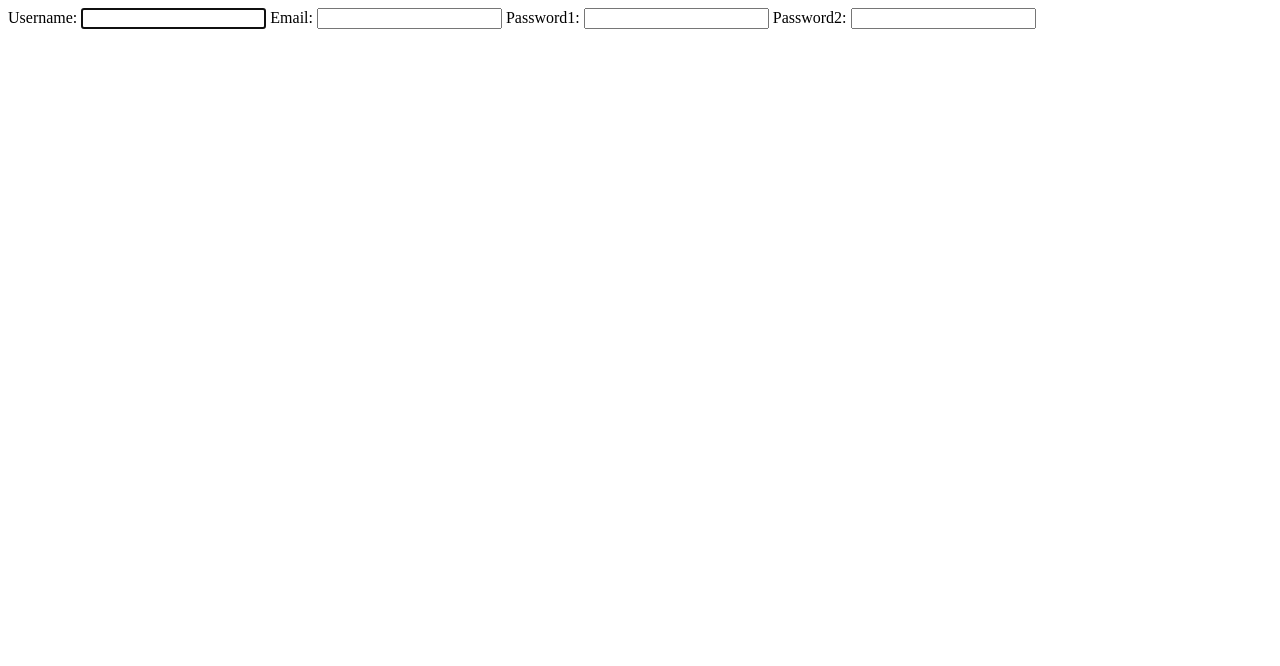
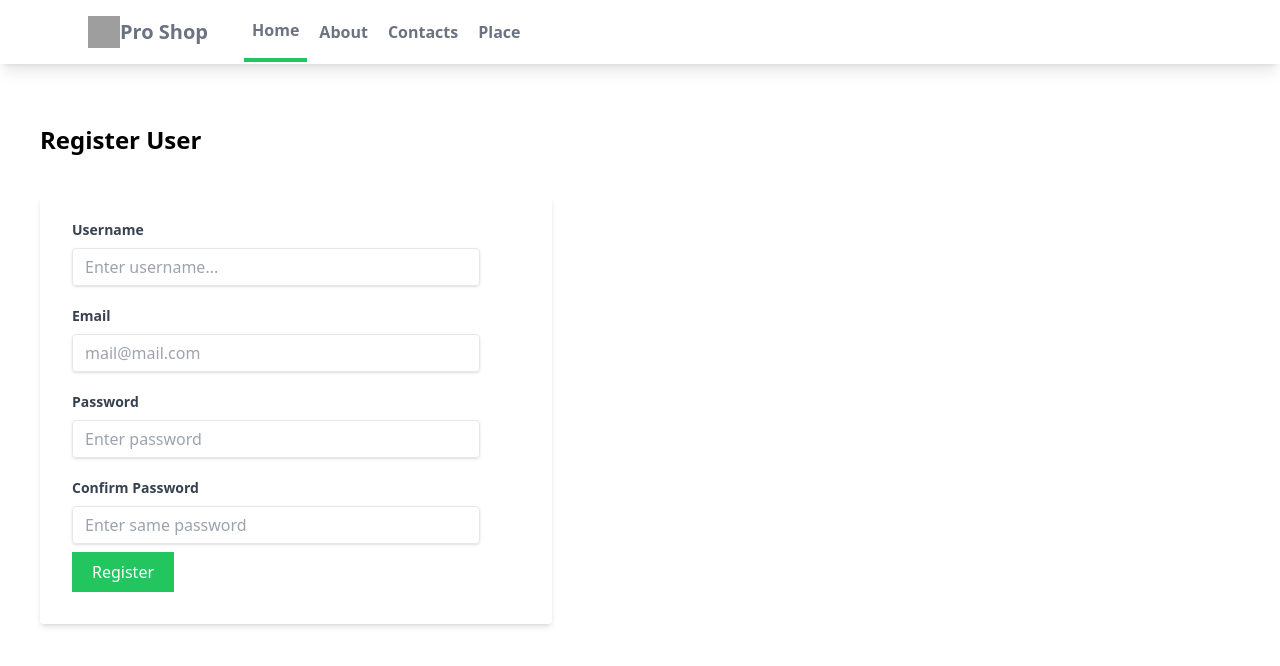
Before and after one commit to Lertss/DjangoStore, a Django app: page /users/register/ in a window 1280 px wide. Shown: the top 666 px of the page. Run offline with Django 4.2, Linux system fonts and the light colour scheme; grey boxes are pictures that could not be loaded.

Commit message:
styled form registration

```diff
--- a/myapp/static/myapp/styles.css
+++ b/myapp/static/myapp/styles.css
@@ -522,6 +522,40 @@ video {
   --tw-backdrop-sepia:  ;
 }
 
+.container {
+  width: 100%;
+}
+
+@media (min-width: 640px) {
+  .container {
+    max-width: 640px;
+  }
+}
+
+@media (min-width: 768px) {
+  .container {
+    max-width: 768px;
+  }
+}
+
+@media (min-width: 1024px) {
+  .container {
+    max-width: 1024px;
+  }
+}
+
+@media (min-width: 1280px) {
+  .container {
+    max-width: 1280px;
+  }
+}
+
+@media (min-width: 1536px) {
+  .container {
+    max-width: 1536px;
+  }
+}
+
 .static {
   position: static;
 }
@@ -613,6 +647,10 @@ video {
 
 .w-2\/3 {
   width: 66.666667%;
+}
+
+.w-2\/5 {
+  width: 40%;
 }
 
 .w-20 {
@@ -771,6 +809,11 @@ video {
   padding-bottom: 1rem;
 }
 
+.py-5 {
+  padding-top: 1.25rem;
+  padding-bottom: 1.25rem;
+}
+
 .py-8 {
   padding-top: 2rem;
   padding-bottom: 2rem;
@@ -819,6 +862,10 @@ video {
 
 .font-semibold {
   font-weight: 600;
+}
+
+.leading-tight {
+  line-height: 1.25;
 }
 
 .text-gray-500 {
@@ -872,6 +919,11 @@ video {
   --tw-shadow: 0 4px 6px -1px rgb(0 0 0 / 0.1), 0 2px 4px -2px rgb(0 0 0 / 0.1);
   --tw-shadow-colored: 0 4px 6px -1px var(--tw-shadow-color), 0 2px 4px -2px var(--tw-shadow-color);
   box-shadow: var(--tw-ring-offset-shadow, 0 0 #0000), var(--tw-ring-shadow, 0 0 #0000), var(--tw-shadow);
+}
+
+.focus\:outline-none:focus {
+  outline: 2px solid transparent;
+  outline-offset: 2px;
 }
 
 @media (min-width: 640px) {
--- a/tailwind.config.js
+++ b/tailwind.config.js
@@ -1,6 +1,6 @@
 /** @type {import('tailwindcss').Config} */
 module.exports = {
-  content: ["./myapp/**/*.{html,js}"],
+  content: ["./myapp/**/*.{html,js}", "./users/**/*.{html,js}",],
   theme: {
     extend: {},
   },
--- a/users/forms.py
+++ b/users/forms.py
@@ -4,10 +4,30 @@ from django import forms
 
 
 class NewUserForm(UserCreationForm):
-    email = forms.EmailField(required=True)
-    username = forms.CharField(required=True)
-    password1 = forms.CharField(required=True)
-    password2 = forms.CharField(required=True)
+    email = forms.EmailField(
+        required=True,
+        widget=forms.EmailInput(
+            attrs={"class": "focus:outline-none", "placeholder": "mail@mail.com"}
+        ),
+    )
+    username = forms.CharField(
+        required=True,
+        widget=forms.TextInput(
+            attrs={"class": "focus:outline-none", "placeholder": "Enter username..."}
+        ),
+    )
+    password1 = forms.CharField(
+        required=True,
+        widget=forms.PasswordInput(
+            attrs={"class": "focus:outline-none", "placeholder": "Enter password"}
+        ),
+    )
+    password2 = forms.CharField(
+        required=True,
+        widget=forms.PasswordInput(
+            attrs={"class": "focus:outline-none", "placeholder": "Enter same password"}
+        ),
+    )
 
     class Meta:
         model = User
--- a/users/templates/users/register.html
+++ b/users/templates/users/register.html
@@ -1 +1,22 @@
-{{ form }}
+{% extends "myapp/base.html" %}
+
+{% block content %}
+
+    <div class="container py-5">
+        <h1 class="text-2xl m-10 font-bold">Register User</h1>
+        <form class="w-2/5 bg-white-700 shadow-md m-10 rounded px-8 pt-6 pb-8 mb-4" method="post">
+            <div class="mb-2">
+                <label class="block text-gray-700 text-sm font-bold mb-2">Username</label>
+                <p class="shadow appearance-none border rounded py-2 px-3 mr-10 text-gray-700 leading-tight">{{form.username}}</p>
+                <label class="block text-gray-700 text-sm font-bold mt-5 mb-2">Email</label>
+                <p class="shadow appearance-none border rounded py-2 px-3 mr-10 text-gray-700 leading-tight">{{form.email}}</p>
+                <label class="block text-gray-700 text-sm font-bold mt-5 mb-2">Password</label>
+                <p class="shadow appearance-none border rounded py-2 px-3 mr-10 text-gray-700 leading-tight">{{form.password1}}</p>
+                <label class="block text-gray-700 text-sm font-bold mt-5 mb-2">Confirm Password</label>
+                <p class="shadow appearance-none border rounded py-2 px-3 mr-10 text-gray-700 leading-tight">{{form.password2}}</p>
+            </div>
+            <button class="bg-green-500 text-white px-5 py-2" type="submit">Register</button>
+        </form>
+    </div>
+
+{% endblock content %}
```
